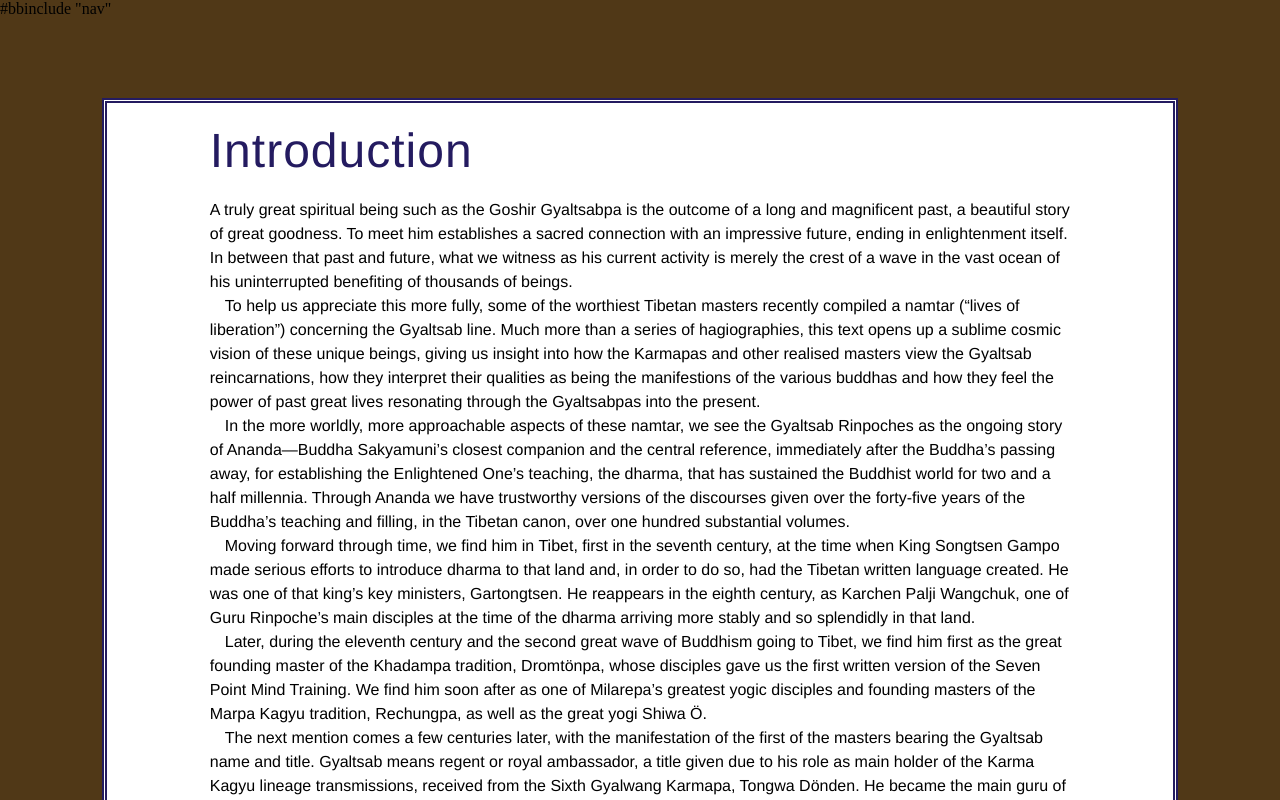
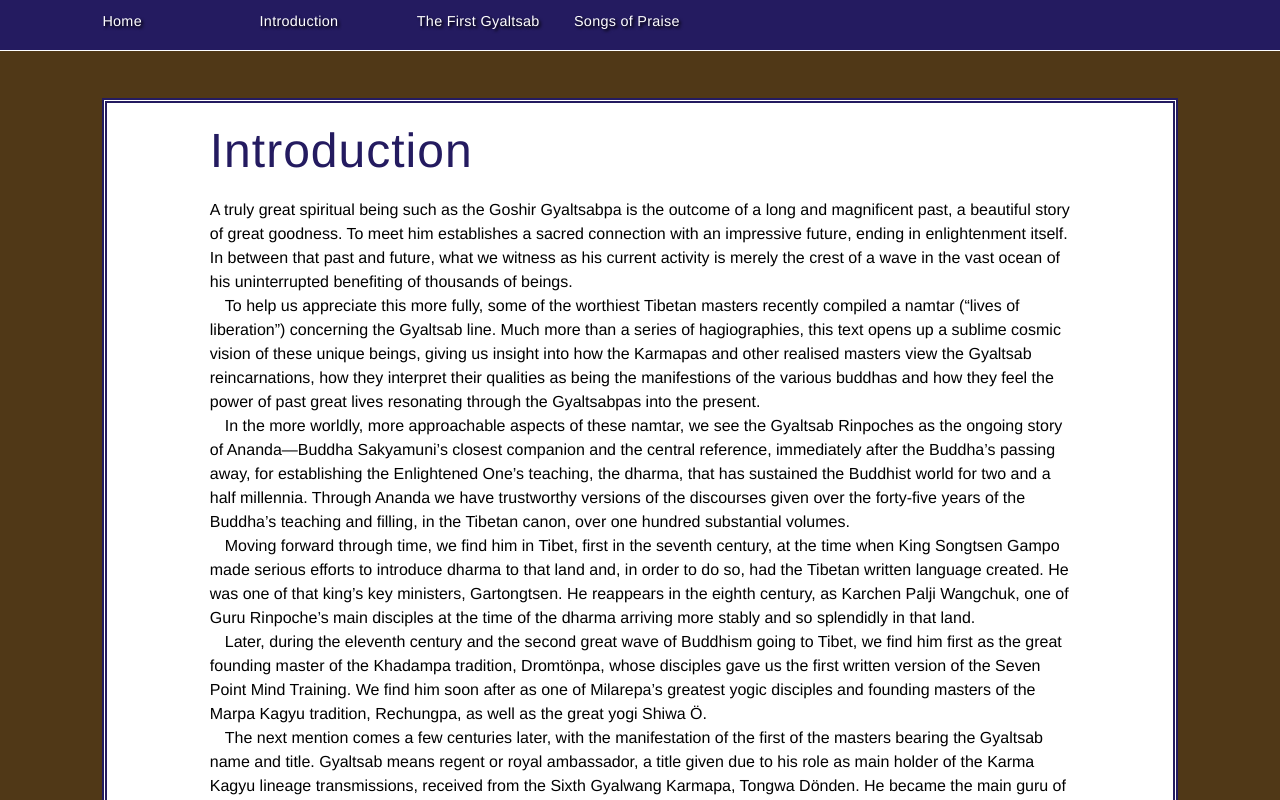
Before and after one commit to damianza/dreamingthedharmajourneys, a plain HTML site: page introduction.html in a window 1280 px wide. Shown: the top 800 px of the page. Drawn offline with Linux system fonts and the light colour scheme.

Commit message:
minor update

```diff
--- a/introduction.html
+++ b/introduction.html
@@ -6,9 +6,6 @@
 	<link rel="stylesheet" type="text/css" media="screen" href="stylesheets/stylesheet.css">
 </head>
 <body>
-#bbinclude "nav"
-
-<!--
 <div class="nav">
 	<ul>
 		<li><a href="index.html">Home</a></li>
```
